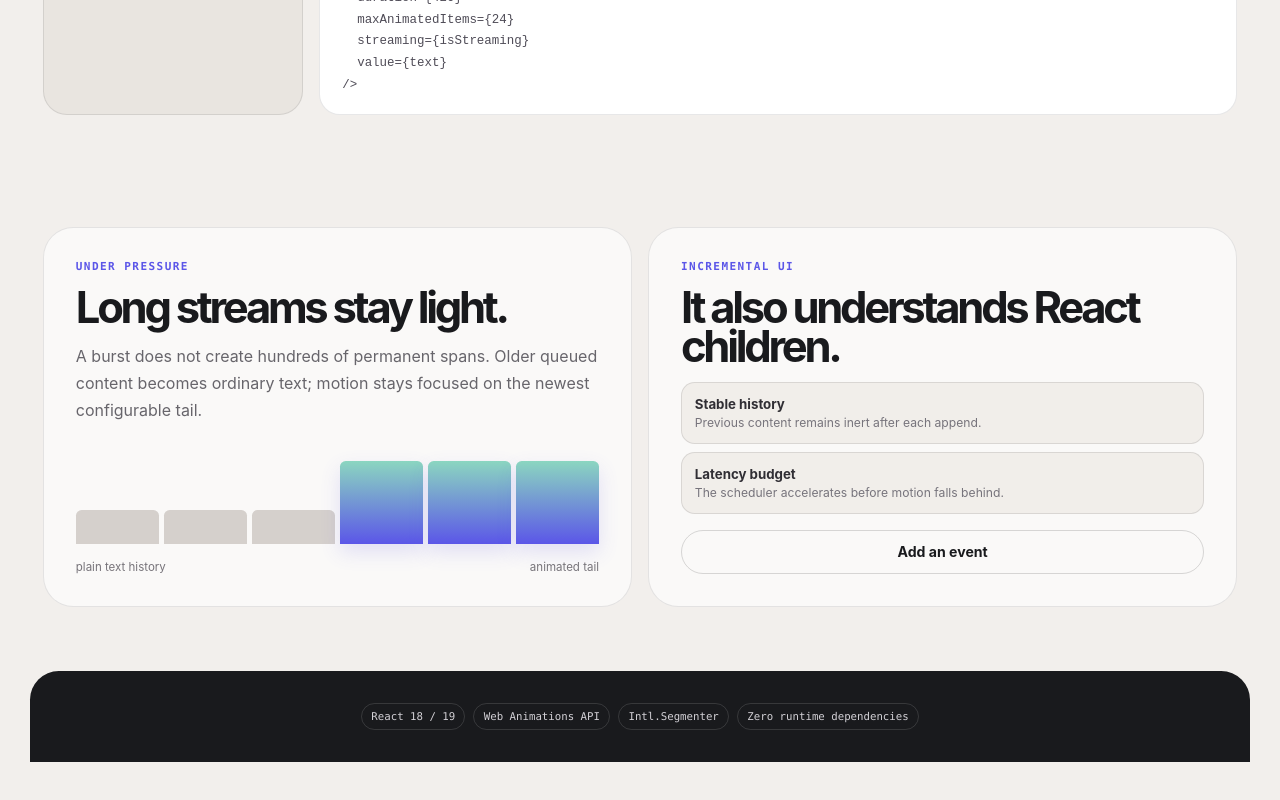
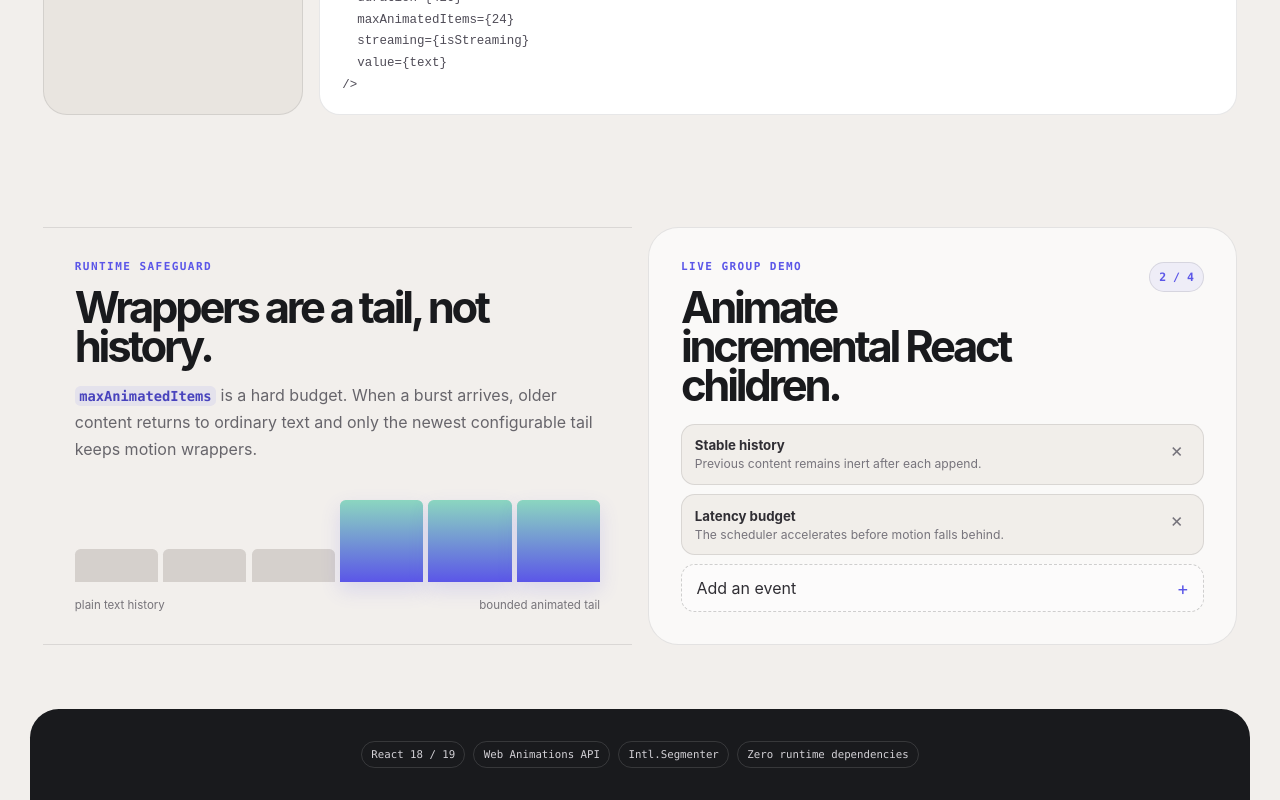
Before and after one commit to VoldemLive/reveal-sequence, a React (Vite) app: page / in a window 1280 px wide. Shown: the part 1687-2487 px from the top of the page. Before the commit the page ends 2449 px from the top, so only its background shows below. Built offline with nearby package versions, Linux system fonts and the light colour scheme.

Commit message:
feat: add bounded group demo interactions

```diff
--- a/src/demo/App.tsx
+++ b/src/demo/App.tsx
@@ -22,6 +22,8 @@ const initialCards = [
   { id: 2, label: 'Latency budget', detail: 'The scheduler accelerates before motion falls behind.' },
 ]
 
+const maxEventCards = 4
+
 const previewEffects: ReadonlyArray<{ value: RevealPresetEffect; icon: string; label: string }> = [
   { value: 'fade-up', icon: '↑', label: 'Fade up' },
   { value: 'fade-down', icon: '↓', label: 'Fade down' },
@@ -43,6 +45,11 @@ export function App() {
   const [liveWrappers, setLiveWrappers] = useState(0)
   const [staticRun, setStaticRun] = useState(0)
   const [cards, setCards] = useState(initialCards)
+  const [exitingCardIds, setExitingCardIds] = useState<number[]>([])
+  const [showAddControl, setShowAddControl] = useState(true)
+  const [isAddControlExiting, setIsAddControlExiting] = useState(false)
+  const nextCardId = useRef(initialCards.length + 1)
+  const cardCount = useRef(initialCards.length)
   const timers = useRef<number[]>([])
 
   const selectedChunks = useMemo(
@@ -101,7 +108,11 @@ export function App() {
   }, [streamText, isStreaming, maxAnimatedItems])
 
   const addCard = () => {
-    const id = cards.length + 1
+    if (cardCount.current >= maxEventCards || isAddControlExiting) return
+
+    const id = nextCardId.current
+    nextCardId.current += 1
+    cardCount.current += 1
     setCards((current) => [
       ...current,
       {
@@ -110,6 +121,29 @@ export function App() {
         detail: 'Only this keyed React child receives entrance motion.',
       },
     ])
+    if (cardCount.current === maxEventCards) setIsAddControlExiting(true)
+  }
+
+  const removeCard = (id: number) => {
+    setExitingCardIds((current) => (current.includes(id) ? current : [...current, id]))
+  }
+
+  const finalizeCardRemoval = (id: number) => {
+    cardCount.current -= 1
+    setCards((current) => current.filter((card) => card.id !== id))
+    setExitingCardIds((current) => current.filter((cardId) => cardId !== id))
+    setShowAddControl(true)
+  }
+
+  const finalizeAddControlExit = () => {
+    if (!isAddControlExiting) return
+    if (cardCount.current < maxEventCards) {
+      setIsAddControlExiting(false)
+      setShowAddControl(true)
+      return
+    }
+    setShowAddControl(false)
+    setIsAddControlExiting(false)
   }
 
   const code = `<RevealText\n  by="${activeGranularity}"\n  effect="${effect}"\n  duration={${duration}}\n  maxAnimatedItems={${maxAnimatedItems}}\n  streaming={isStreaming}\n  value={text}\n/>`
@@ -290,15 +324,15 @@ export function App() {
         </div>
       </section>
 
-      <section className="systems-grid">
-        <article className="feature-panel burst-panel">
+      <section className="systems-grid" aria-label="Runtime safeguards and group demo">
+        <article className="architecture-note">
           <div>
-            <p className="eyebrow">UNDER PRESSURE</p>
-            <h2>Long streams stay light.</h2>
+            <p className="eyebrow">RUNTIME SAFEGUARD</p>
+            <h2>Wrappers are a tail, not history.</h2>
           </div>
           <p>
-            A burst does not create hundreds of permanent spans. Older queued content becomes
-            ordinary text; motion stays focused on the newest configurable tail.
+            <code>maxAnimatedItems</code> is a hard budget. When a burst arrives, older content
+            returns to ordinary text and only the newest configurable tail keeps motion wrappers.
           </p>
           <div className="tail-diagram" aria-hidden="true">
             <span className="settled-tail" />
@@ -308,23 +342,59 @@ export function App() {
             <span className="active-tail" />
             <span className="active-tail" />
           </div>
-          <div className="diagram-labels"><span>plain text history</span><span>animated tail</span></div>
+          <div className="diagram-labels"><span>plain text history</span><span>bounded animated tail</span></div>
         </article>
 
-        <article className="feature-panel group-panel">
-          <div>
-            <p className="eyebrow">INCREMENTAL UI</p>
-            <h2>It also understands React children.</h2>
+        <article className="feature-panel group-panel" aria-label="Interactive RevealGroup demo">
+          <div className="group-panel-heading">
+            <div>
+              <p className="eyebrow">LIVE GROUP DEMO</p>
+              <h2>Animate incremental React children.</h2>
+            </div>
+            <span className="event-count">{cards.length} / {maxEventCards}</span>
           </div>
-          <RevealGroup className="event-list" duration={duration} effect={effect} itemClassName="event-card">
-            {cards.map((card) => (
-              <div key={card.id}>
-                <strong>{card.label}</strong>
-                <span>{card.detail}</span>
-              </div>
-            ))}
+          <RevealGroup className="event-list" duration={duration} effect={effect} itemClassName="event-reveal">
+            {cards.map((card) => {
+              const isExiting = exitingCardIds.includes(card.id)
+
+              return (
+                <article
+                  className={`event-card${isExiting ? ` is-exiting exit-${effect}` : ''}`}
+                  key={card.id}
+                  onAnimationEnd={() => {
+                    if (isExiting) finalizeCardRemoval(card.id)
+                  }}
+                >
+                  <div>
+                    <strong>{card.label}</strong>
+                    <span>{card.detail}</span>
+                  </div>
+                  <button
+                    aria-label={`Remove ${card.label}`}
+                    className="event-remove"
+                    disabled={isExiting}
+                    onClick={() => removeCard(card.id)}
+                    type="button"
+                  >
+                    ×
+                  </button>
+                </article>
+              )
+            })}
+            {showAddControl ? (
+              <button
+                className={`event-add${isAddControlExiting ? ` is-exiting exit-${effect}` : ''}`}
+                disabled={isAddControlExiting}
+                key="add-event"
+                onAnimationEnd={finalizeAddControlExit}
+                onClick={addCard}
+                type="button"
+              >
+                <span>Add an event</span>
+                <span aria-hidden="true">+</span>
+              </button>
+            ) : null}
           </RevealGroup>
-          <button className="button ghost" onClick={addCard}>Add an event</button>
         </article>
       </section>
 
--- a/src/demo/styles.css
+++ b/src/demo/styles.css
@@ -231,3 +231,114 @@ body { background: radial-gradient(circle at 96% 4%, rgba(91, 86, 232, .11), tra
   .stage-copy { max-inline-size: 12ch; font-size: clamp(2.2rem, 11vw, 3.25rem); }
 }
 .scale-effect-icon { width: 1.05em; height: 1.05em; fill: none; stroke: currentColor; stroke-linecap: round; stroke-linejoin: round; stroke-width: 2; }
+
+
+/* The runtime safeguard is documentation; RevealGroup is the interactive surface. */
+.architecture-note {
+  display: flex;
+  min-height: 360px;
+  flex-direction: column;
+  gap: 1rem;
+  padding: clamp(1.45rem, 3vw, 2rem);
+  border-block: 1px solid rgba(25, 26, 29, .11);
+}
+.architecture-note h2 {
+  margin: .9rem 0 0;
+  color: #191a1d;
+  font-size: clamp(2.05rem, 3.4vw, 3.35rem);
+  letter-spacing: -.075em;
+  line-height: .9;
+}
+.architecture-note > p {
+  max-width: 35rem;
+  margin: 0;
+  color: #67656b;
+  font-size: 1rem;
+  line-height: 1.68;
+}
+.architecture-note code {
+  padding: .12em .32em;
+  border-radius: .35rem;
+  color: #4843bd;
+  background: rgba(91, 86, 232, .09);
+  font: 650 .86em ui-monospace, SFMono-Regular, Menlo, monospace;
+}
+.architecture-note .tail-diagram { margin-top: auto; }
+.group-panel { gap: 1.15rem; }
+.group-panel-heading { display: flex; align-items: flex-start; justify-content: space-between; gap: 1rem; }
+.group-panel-heading h2 { max-width: 12ch; }
+.event-count {
+  flex: 0 0 auto;
+  margin-top: .12rem;
+  padding: .42rem .58rem;
+  border: 1px solid rgba(25, 26, 29, .11);
+  border-radius: 999px;
+  color: #5b56e8;
+  background: rgba(91, 86, 232, .07);
+  font: 700 .72rem ui-monospace, SFMono-Regular, Menlo, monospace;
+}
+.event-list { align-content: start; }
+.event-card {
+  display: flex;
+  align-items: flex-start;
+  justify-content: space-between;
+  gap: .85rem;
+}
+.event-card > div { min-width: 0; }
+.event-remove {
+  display: grid;
+  width: 1.7rem;
+  height: 1.7rem;
+  flex: 0 0 auto;
+  place-items: center;
+  padding: 0;
+  border: 1px solid transparent;
+  border-radius: 999px;
+  color: #77747c;
+  background: transparent;
+  font-size: 1.22rem;
+  line-height: 1;
+  transition: color 150ms ease, border-color 150ms ease, background 150ms ease;
+}
+.event-remove:hover:not(:disabled) { border-color: rgba(25, 26, 29, .12); color: #302e34; background: rgba(255,255,255,.74); }
+.event-remove:focus-visible, .event-add:focus-visible { outline: 2px solid #5b56e8; outline-offset: 2px; }
+.event-add {
+  display: flex;
+  align-items: center;
+  justify-content: space-between;
+  width: 100%;
+  padding: .82rem .9rem;
+  border: 1px dashed rgba(25, 26, 29, .2);
+  border-radius: .85rem;
+  color: #302e34;
+  background: rgba(255,255,255,.38);
+  font: 700 .86rem inherit;
+  transition: border-color 150ms ease, color 150ms ease, background 150ms ease;
+}
+.event-add:hover:not(:disabled) { border-color: rgba(91, 86, 232, .55); color: #4843bd; background: rgba(255,255,255,.82); }
+.event-add > span:last-child { color: #5b56e8; font-size: 1.15rem; line-height: .8; }
+.event-card.is-exiting, .event-add.is-exiting {
+  pointer-events: none;
+  animation-duration: 260ms;
+  animation-timing-function: cubic-bezier(.4, 0, .2, 1);
+  animation-fill-mode: both;
+}
+.exit-fade { animation-name: event-exit-fade; }
+.exit-fade-up { animation-name: event-exit-fade-up; }
+.exit-fade-down { animation-name: event-exit-fade-down; }
+.exit-slide-left { animation-name: event-exit-slide-left; }
+.exit-slide-right { animation-name: event-exit-slide-right; }
+.exit-scale { animation-name: event-exit-scale; }
+.exit-blur { animation-name: event-exit-blur; }
+@keyframes event-exit-fade { to { opacity: 0; } }
+@keyframes event-exit-fade-up { to { opacity: 0; transform: translateY(.55em); } }
+@keyframes event-exit-fade-down { to { opacity: 0; transform: translateY(-.55em); } }
+@keyframes event-exit-slide-left { to { opacity: 0; transform: translateX(-.55em); } }
+@keyframes event-exit-slide-right { to { opacity: 0; transform: translateX(.55em); } }
+@keyframes event-exit-scale { to { opacity: 0; transform: scale(.96); } }
+@keyframes event-exit-blur { to { opacity: 0; filter: blur(7px); transform: translateY(.2em); } }
+@media (max-width: 540px) {
+  .architecture-note { min-height: 300px; padding-inline: .15rem; }
+  .group-panel-heading { align-items: flex-end; }
+  .group-panel-heading h2 { max-width: 11ch; }
+}
```
